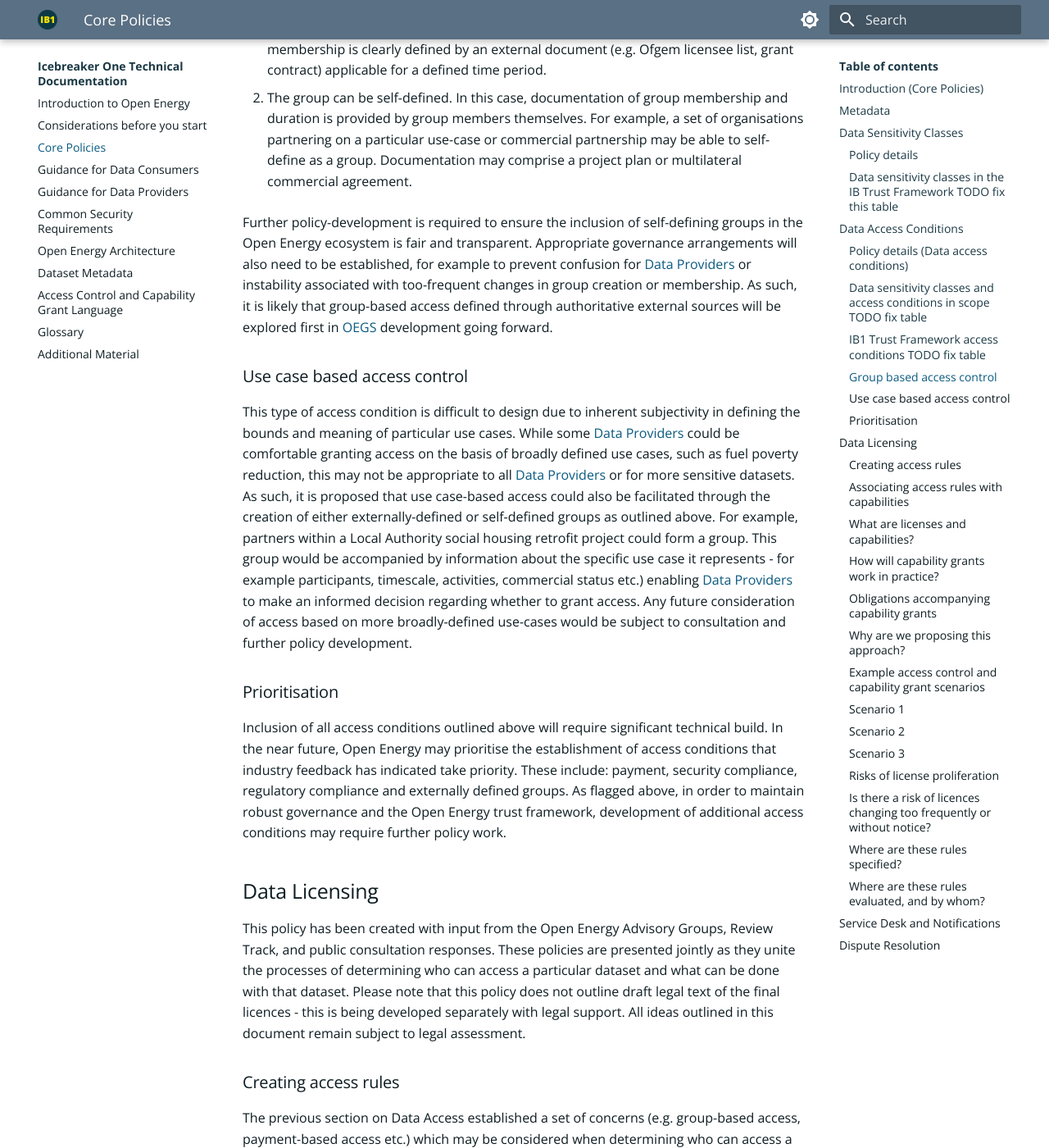
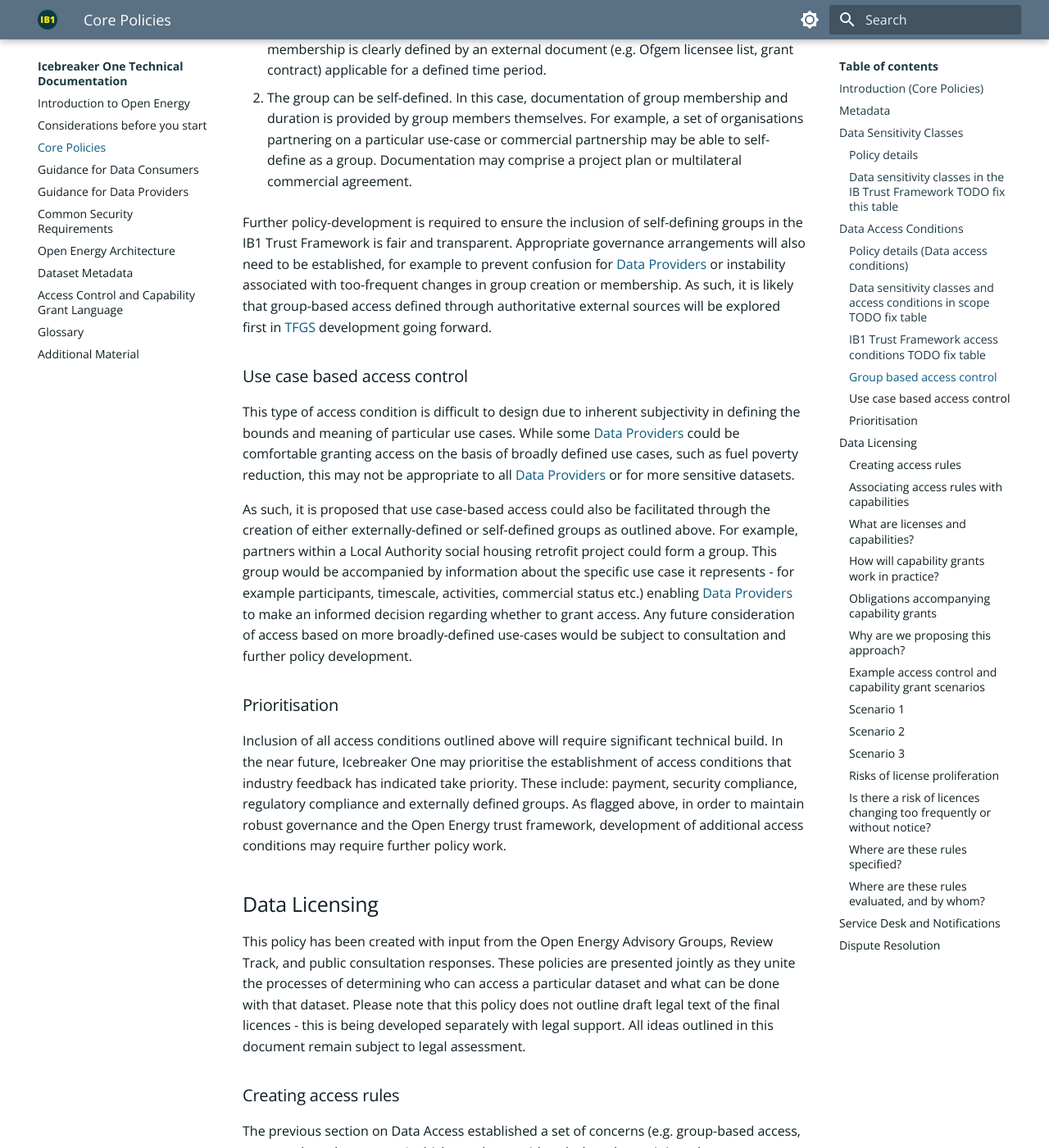
Before and after one commit to icebreakerone/ib1-technical-docs, an MkDocs documentation site: the page built from docs/ops_guidelines/common_policies.md, in a window 1280 px wide and 1400 px high, scrolled down 5579 px. Shown: the whole window at 82% size. Built offline with MkDocs 1.6.1 and Material for MkDocs 9.7.7, drawn with Linux system fonts in a browser that asks for light colours; the version menu is left out.

Commit message:
docs/ops_guidelines/common_policies.md updated from https://stackedit.net/

```diff
--- a/docs/ops_guidelines/common_policies.md
+++ b/docs/ops_guidelines/common_policies.md
@@ -204,34 +204,20 @@ There are two ways in which group-based access can be defined.
 
 1. The group can be externally defined. In this case, an external source provides documentation group membership and duration. For example, a group could be created that encompasses all [UK](../glossary.md#term-United-Kingdom) retail energy suppliers licensed by Ofgem, or the members of a research consortium listed on a particular grant. In both cases, group membership is clearly defined by an external document (e.g. Ofgem licensee list, grant contract) applicable for a defined time period.
 
+2. The group can be self-defined. In this case, documentation of group membership and duration is provided by group members themselves. For example, a set of organisations partnering on a particular use-case or commercial partnership may be able to self-define as a group. Documentation may comprise a project plan or multilateral commercial agreement.
 
-2. The group can be self-defined. In this case, documentation of group membership and duration is provided by group
-members themselves. For example, a set of organisations partnering on a particular use-case or commercial
-partnership may be able to self-define as a group. Documentation may comprise a project plan or multilateral
-commercial agreement.
-
-Further policy-development is required to ensure the inclusion of self-defining groups in the Open Energy ecosystem is
-fair and transparent. Appropriate governance arrangements will also need to be established, for example to prevent
-confusion for [Data Providers](../glossary.md#term-Data-Provider) or instability associated with too-frequent changes in group creation or membership. As
-such, it is likely that group-based access defined through authoritative external sources will be explored first in
-[OEGS](../glossary.md#term-Open-Energy-Governance-Service) development going forward.
+Further policy-development is required to ensure the inclusion of self-defining groups in the IB1 Trust Framework is fair and transparent. Appropriate governance arrangements will also need to be established, for example to prevent confusion for [Data Providers](../glossary.md#term-Data-Provider) or instability associated with too-frequent changes in group creation or membership. As such, it is likely that group-based access defined through authoritative external sources will be explored first in [TFGS](../glossary.md#term-Trust Framework-Governance-Service) development going forward.
 
 ### Use case based access control
 
 This type of access condition is difficult to design due to inherent subjectivity in defining the bounds and meaning of
-particular use cases. While some [Data Providers](../glossary.md#term-Data-Provider) could be comfortable granting access on the basis of broadly defined use
-cases, such as fuel poverty reduction, this may not be appropriate to all [Data Providers](../glossary.md#term-Data-Provider) or for more sensitive datasets.
-As such, it is proposed that use case-based access could also be facilitated through the creation of either
-externally-defined or self-defined groups as outlined above. For example, partners within a Local Authority social
-housing retrofit project could form a group. This group would be accompanied by information about the specific use case
-it represents - for example participants, timescale, activities, commercial status etc.) enabling [Data Providers](../glossary.md#term-Data-Provider) to make
-an informed decision regarding whether to grant access. Any future consideration of access based on more broadly-defined
-use-cases would be subject to consultation and further policy development.
+particular use cases. While some [Data Providers](../glossary.md#term-Data-Provider) could be comfortable granting access on the basis of broadly defined use cases, such as fuel poverty reduction, this may not be appropriate to all [Data Providers](../glossary.md#term-Data-Provider) or for more sensitive datasets.
+
+As such, it is proposed that use case-based access could also be facilitated through the creation of either externally-defined or self-defined groups as outlined above. For example, partners within a Local Authority social housing retrofit project could form a group. This group would be accompanied by information about the specific use case it represents - for example participants, timescale, activities, commercial status etc.) enabling [Data Providers](../glossary.md#term-Data-Provider) to make an informed decision regarding whether to grant access. Any future consideration of access based on more broadly-defined use-cases would be subject to consultation and further policy development.
 
 ### Prioritisation
 
-Inclusion of all access conditions outlined above will require significant technical build. In the near future,
-Open Energy may prioritise the establishment of access conditions that industry feedback has indicated take priority.
+Inclusion of all access conditions outlined above will require significant technical build. In the near future, Icebreaker One may prioritise the establishment of access conditions that industry feedback has indicated take priority.
 These include: payment, security compliance, regulatory compliance and externally defined groups. As flagged above,
 in order to maintain robust governance and the Open Energy trust framework, development of additional access conditions
 may require further policy work.
```
Also changed, not shown: other parts of docs/ops_guidelines/common_policies.md (+1 -1 lines).
